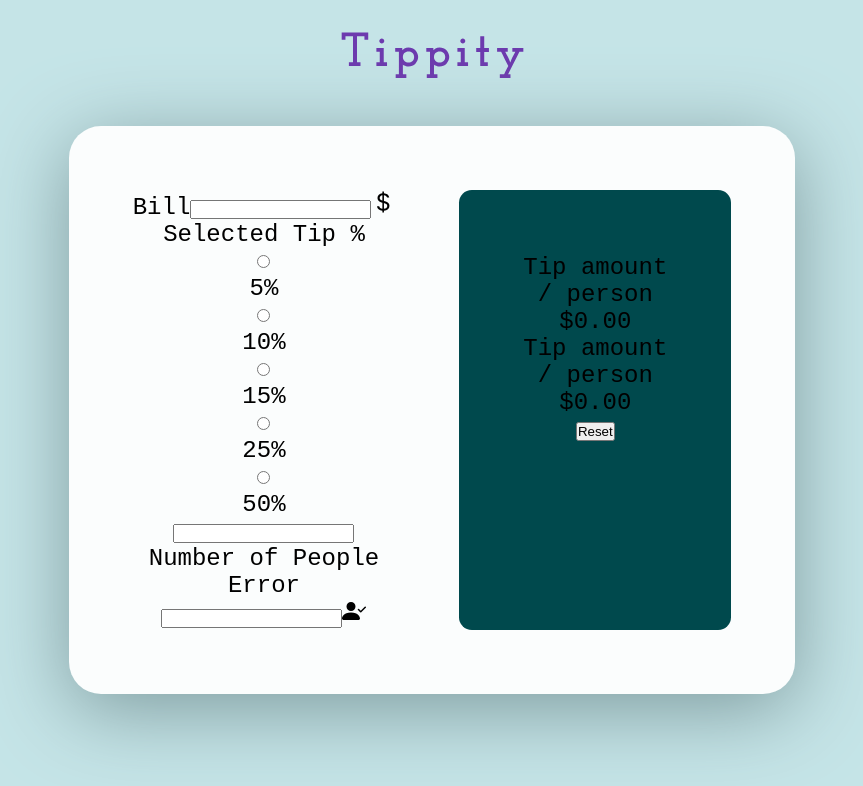
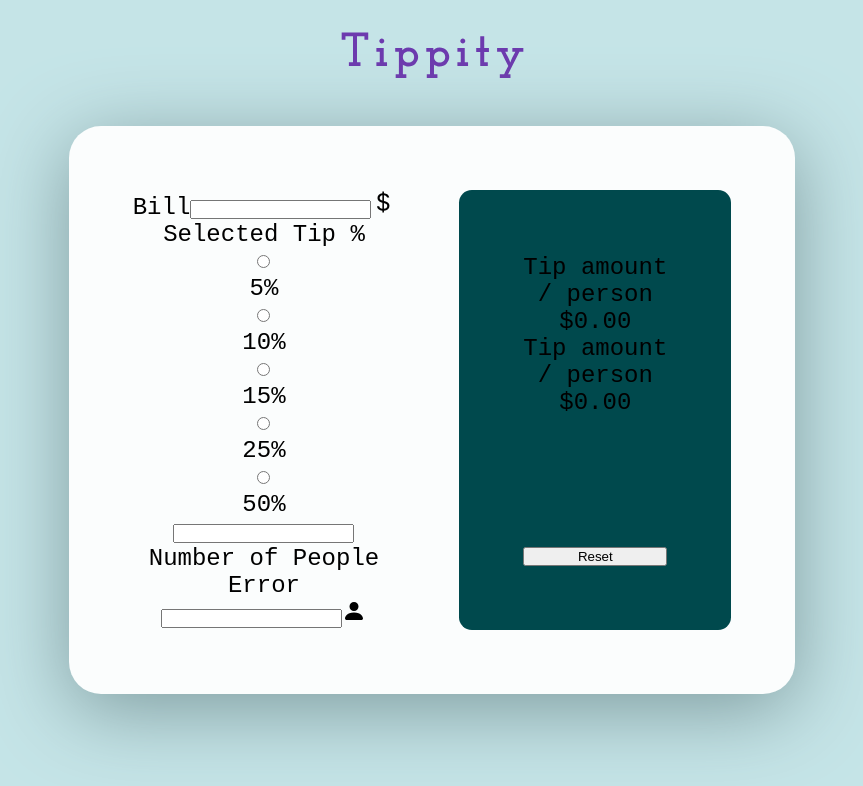
Before and after one commit to WNagorny/Tip-Calculator, a React (Vite) app: page / in a window 1280 px wide. Shown: the top 786 px of the page, without its empty margins (208-1071 px from the left). Built offline with nearby package versions, Linux system fonts and the light colour scheme.

Commit message:
fixed Display html structure

```diff
--- a/src/components/Display.jsx
+++ b/src/components/Display.jsx
@@ -1,26 +1,24 @@
 const Display = () => {
 	return (
-		<div className="display">
-			<div className='display-row'>
-				<div>
+		<div className='display'>
+			<div className='display-group'>
+				<div className='display-row'>
 					<div className='display-label'>
 						<p className='header'>Tip amount</p>
 						<p className='unit'>/ person</p>
 					</div>
-					<div className='display-amt'>
-						<p className='value'>$0.00</p>
-					</div>
+					<p className='display-amt'>$0.00</p>
+				</div>
 
+				<div className='display-row'>
 					<div className='display-label'>
 						<p className='header'>Tip amount</p>
 						<p className='unit'>/ person</p>
 					</div>
-					<div className='display-amt'>
-						<p className='value'>$0.00</p>
-					</div>
+					<p className='display-amt'>$0.00</p>
 				</div>
-            <button className="btn">Reset</button>
 			</div>
+			<button className='btn'>Reset</button>
 		</div>
 	)
 }
--- a/src/components/Form.jsx
+++ b/src/components/Form.jsx
@@ -1,4 +1,4 @@
-import { BsFillPersonCheckFill, BsCurrencyDollar } from 'react-icons/bs'
+import { BsFillPersonFill, BsCurrencyDollar } from 'react-icons/bs'
 
 const Form = () => {
 	return (
@@ -42,7 +42,7 @@ const Form = () => {
 					<p>Error</p>
 				</div>
 				<input type='number' id='people' />
-				<BsFillPersonCheckFill aria-hidden='true' className='icon' />
+				<BsFillPersonFill aria-hidden='true' className='icon' />
 			</div>
 		</div>
 	)
```
